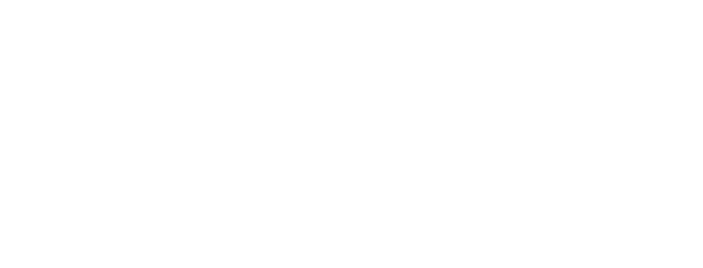
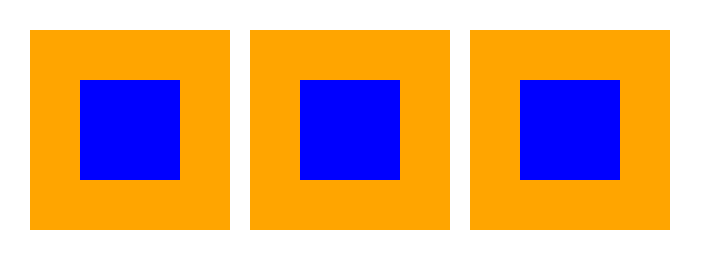
Before and after one commit to poiuytrewq0987654321/css-animacje-warsztaty, a plain HTML site: page index.html in a window 1280 px wide. Shown: the whole page, without its empty margins (0-703 px from the left). Drawn offline with Linux system fonts and the light colour scheme.

Commit message:
css-warsztaty1
div w dive wysrodkowany - dzialajace rozwiazanie - zaakceptowane

```diff
--- a/css/style.css
+++ b/css/style.css
@@ -0,0 +1,24 @@
+/* moje rozwiązanie */
+
+* {
+    box-sizing: border-box;
+    float:left;
+    margin:10px;
+}
+
+div.outer{
+    background: orange;
+    width:200px;
+    height:200px;
+}
+
+div.inner{
+    background: blue;
+    width:100px;
+    height:100px;
+    margin:0;
+}
+
+.inner {
+    transform: translate(50%, 50%);
+}
--- a/index.html
+++ b/index.html
@@ -6,6 +6,23 @@
     <link rel="stylesheet" href="css/style.css">
 </head>
 <body>
+   <div class="outer">
+       <div class="inner">
+
+       </div>
+   </div>
+
+   <div class="outer">
+       <div class="inner">
+
+       </div>
+   </div>
+
+   <div class="outer">
+       <div class="inner">
+
+       </div>
+   </div>
 
 </body>
 </html>
```
